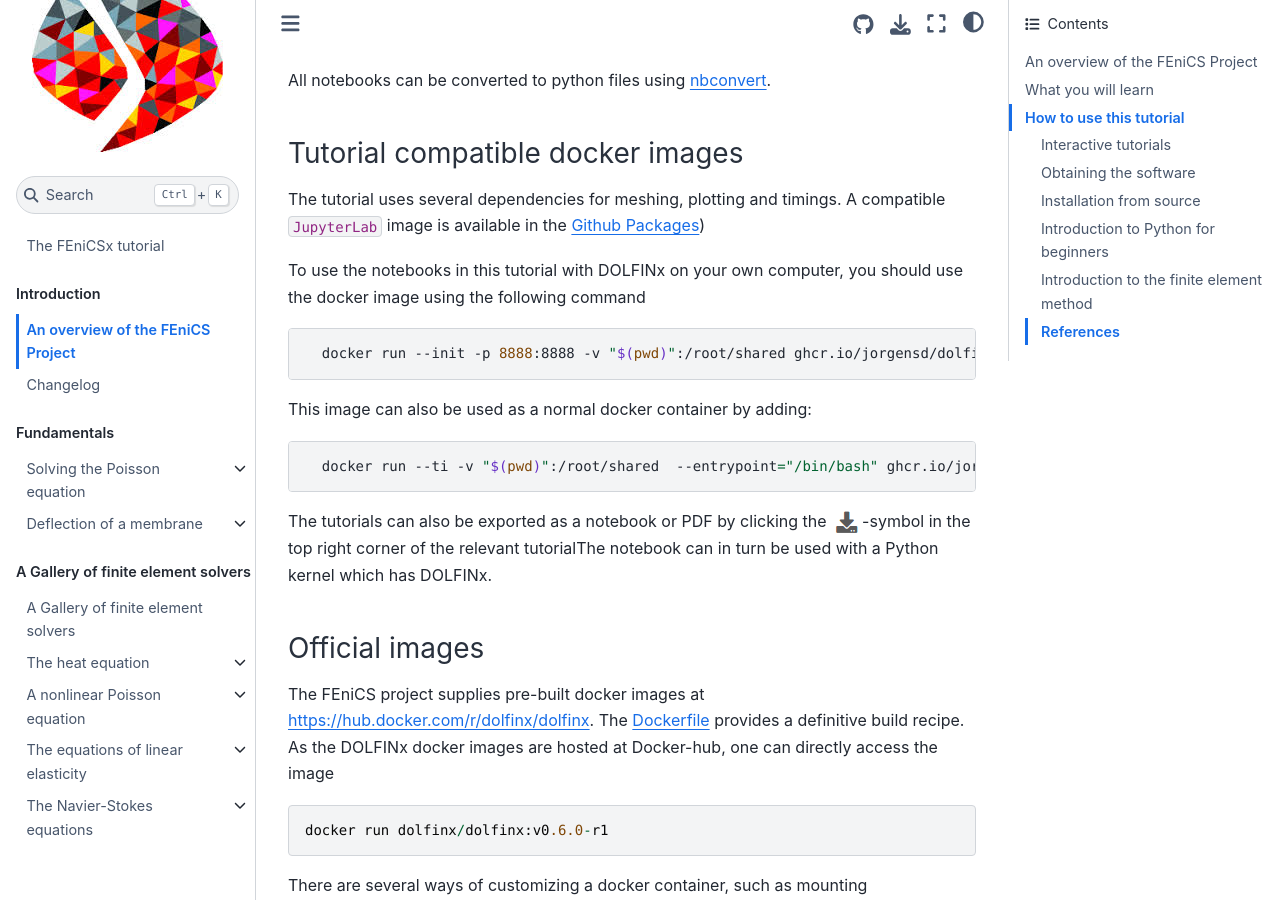
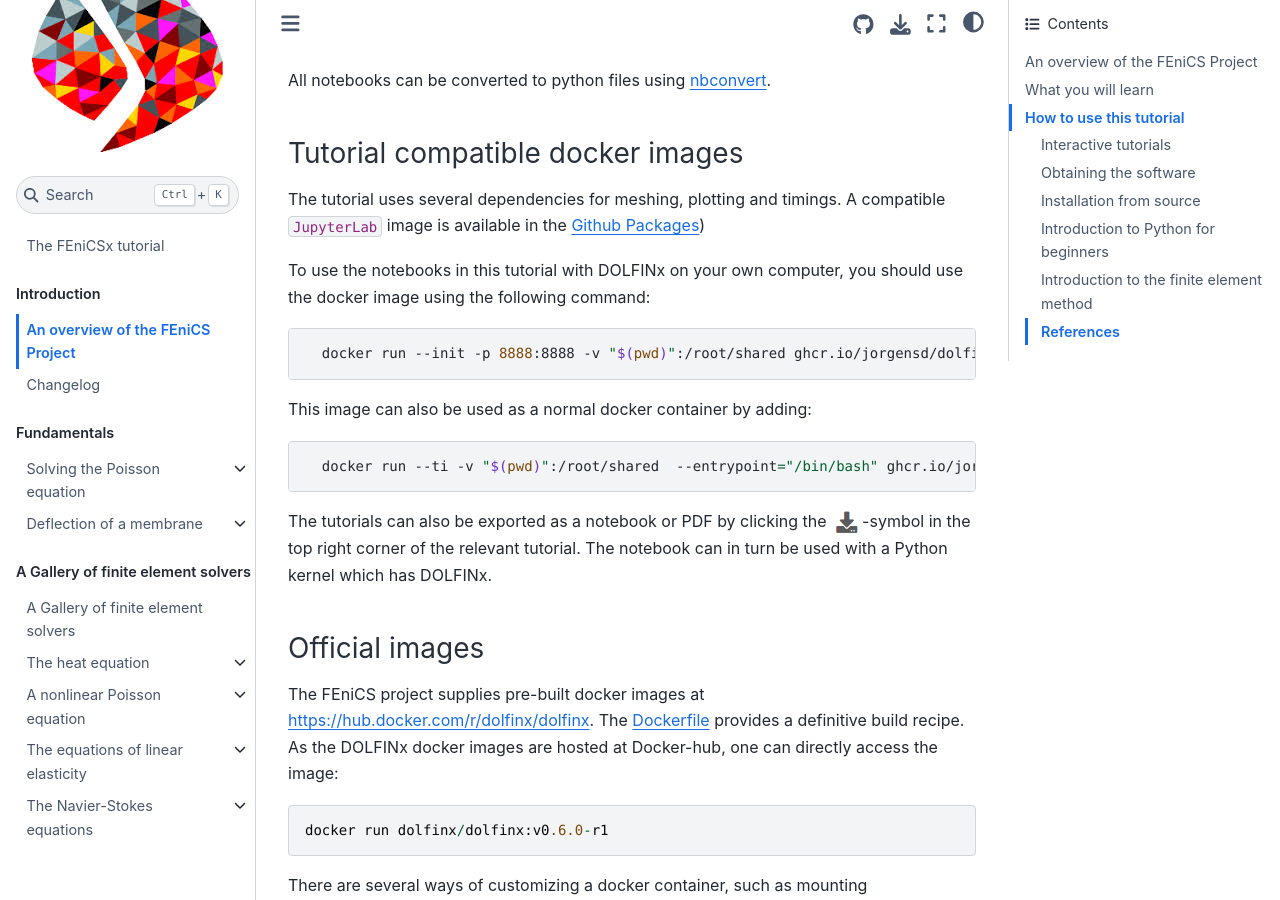
Before and after one commit to jorgensd/dolfinx-tutorial, a Jupyter Book: the page built from fem.md, in a window 1280 px wide and 900 px high, scrolled down 1645 px. Built offline with Jupyter Book 1.0.4 settings and Sphinx 7.4.7 and the Sphinx Book theme 1.1.4, drawn with Linux system fonts in a browser that asks for light colours; pages that are not in the unit, such as notebooks, are missing from menus; cross-references to code outside the pages are shown as plain code.

Commit message:
Update fem.md
Corrected minor grammar issues.

````diff
--- a/fem.md
+++ b/fem.md
@@ -35,7 +35,7 @@ All notebooks can be converted to python files using [nbconvert](https://nbconve
 ### Tutorial compatible docker images
 The tutorial uses several dependencies for meshing, plotting and timings. A compatible `JupyterLab` image is available in the [Github Packages](https://github.com/jorgensd/dolfinx-tutorial/pkgs/container/dolfinx-tutorial))
 
-To use the notebooks in this tutorial with DOLFINx on your own computer, you should use the docker image using the following command
+To use the notebooks in this tutorial with DOLFINx on your own computer, you should use the docker image using the following command:
 ```bash
   docker run --init -p 8888:8888 -v "$(pwd)":/root/shared ghcr.io/jorgensd/dolfinx-tutorial:v0.6.0
 ```
@@ -44,13 +44,13 @@ This image can also be used as a normal docker container by adding:
   docker run --ti -v "$(pwd)":/root/shared  --entrypoint="/bin/bash" ghcr.io/jorgensd/dolfinx-tutorial:v0.6.0
 ```
 
-The tutorials can also be exported as a notebook or PDF by clicking the ![Download](save.png)-symbol in the top right corner of the relevant tutorialThe notebook can in turn be used with a Python kernel which has DOLFINx.
+The tutorials can also be exported as a notebook or PDF by clicking the ![Download](save.png)-symbol in the top right corner of the relevant tutorial. The notebook can in turn be used with a Python kernel which has DOLFINx.
 
 ### Official images
 
 The FEniCS project supplies pre-built docker images at [https://hub.docker.com/r/dolfinx/dolfinx](https://hub.docker.com/r/dolfinx/dolfinx).
 The [Dockerfile](https://github.com/FEniCS/dolfinx/blob/main/docker/Dockerfile)
-provides a definitive build recipe. As the DOLFINx docker images are hosted at Docker-hub, one can directly access the image
+provides a definitive build recipe. As the DOLFINx docker images are hosted at Docker-hub, one can directly access the image:
 ```
 docker run dolfinx/dolfinx:v0.6.0-r1
 ```
````
